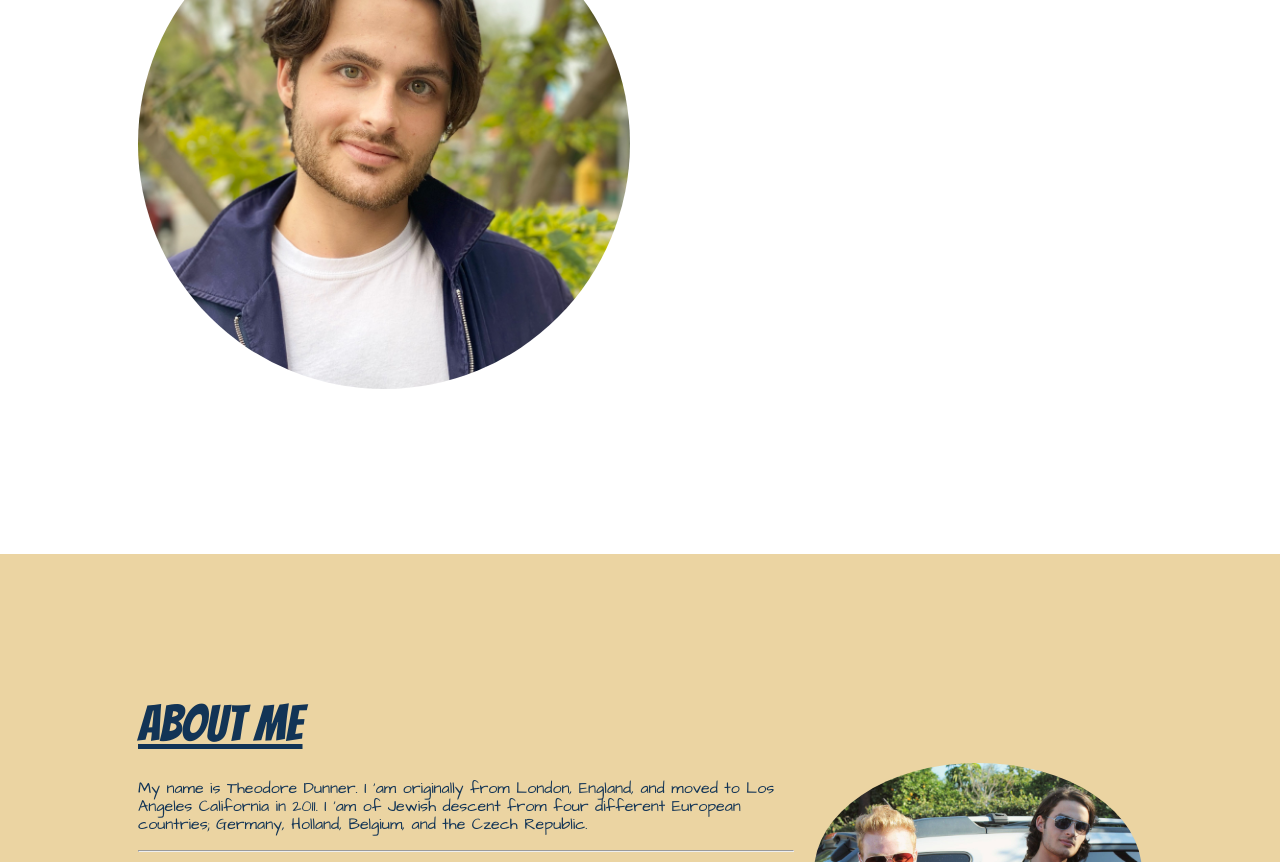
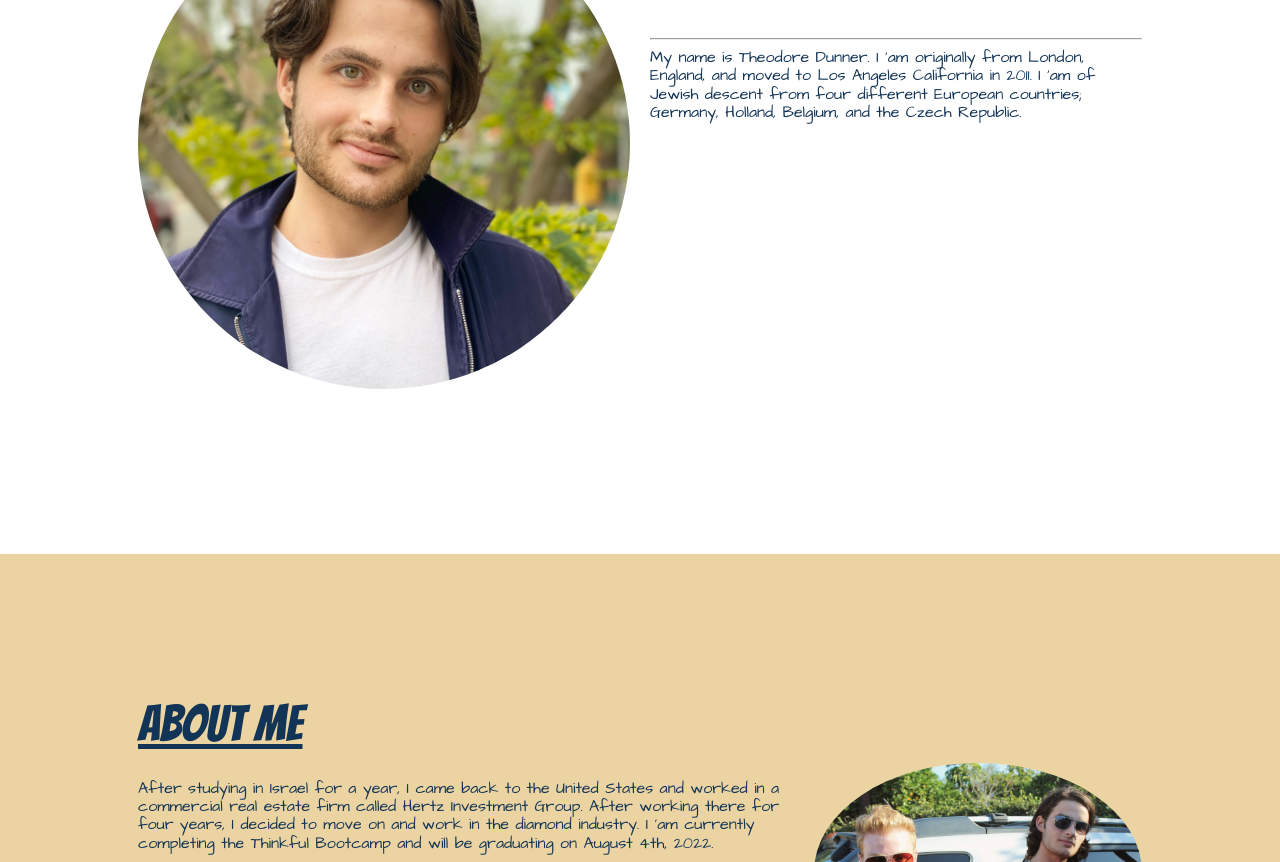
Before and after one commit to TDunner/My-Profile-Page, a plain HTML site: page index.html in a window 1280 px wide. Shown: the part 290-1152 px from the top of the page. Drawn offline with nearby package versions, Linux system fonts and the light colour scheme.

Commit message:
Update index.html

```diff
--- a/index.html
+++ b/index.html
@@ -29,6 +29,11 @@
 					  </div>
 					  <div class="item">
 						<h2>Hi! I'm Theodore Dunner</h2>
+            <hr>
+            <div class="about-me-paragraph"
+            <p>
+              My name is Theodore Dunner. I ’am originally from London, England, and moved to Los Angeles California in 2011. I ‘am of Jewish descent from four different European countries; Germany, Holland, Belgium, and the Czech Republic.
+            </p>
 					  </div>
 					</div>
 				</article>
@@ -39,7 +44,7 @@
 					<div class="items-group no-margin">
 					  <div class="more-items">
               <div class="about-me-paragraph">
-						<p>My name is Theodore Dunner. I ’am originally from London, England, and moved to Los Angeles California in 2011. I ‘am of Jewish descent from four different European countries; Germany, Holland, Belgium, and the Czech Republic.</p> <hr> <p> After studying in Israel for a year, I came back to the United States and worked in a commercial real estate firm called Hertz Investment Group. After working there for four years, I decided to move on and work in the diamond industry. I 'am currently completing the Thinkful Bootcamp and will be graduating on August 4th, 2022.</p> <hr><p>(Picture of me and my friend Shaya on the right)
+						<p> After studying in Israel for a year, I came back to the United States and worked in a commercial real estate firm called Hertz Investment Group. After working there for four years, I decided to move on and work in the diamond industry. I 'am currently completing the Thinkful Bootcamp and will be graduating on August 4th, 2022.</p> <hr><p>(Picture of me and my friend Shaya on the right)
 						</p><br>
               </div>
               <div class="three-things-list">
```
